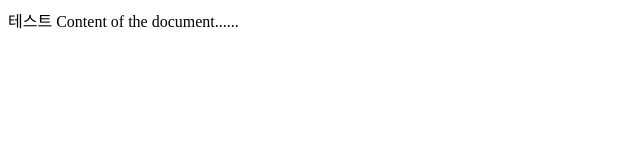
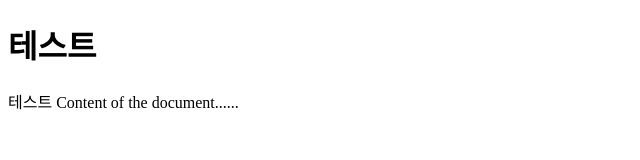
Before and after one commit to nodo1017/mytest, a plain HTML site: page index.html in a window 1280 px wide. Shown: the whole page, without its empty margins (0-640 px from the left). Drawn offline with Linux system fonts and the light colour scheme.

Commit message:
h1 추가

```diff
--- a/index.html
+++ b/index.html
@@ -6,6 +6,7 @@
 </head>
 
 <body>
+<h1>테스트</h1>
 <span>테스트</span>
 Content of the document......
 </body>
```
